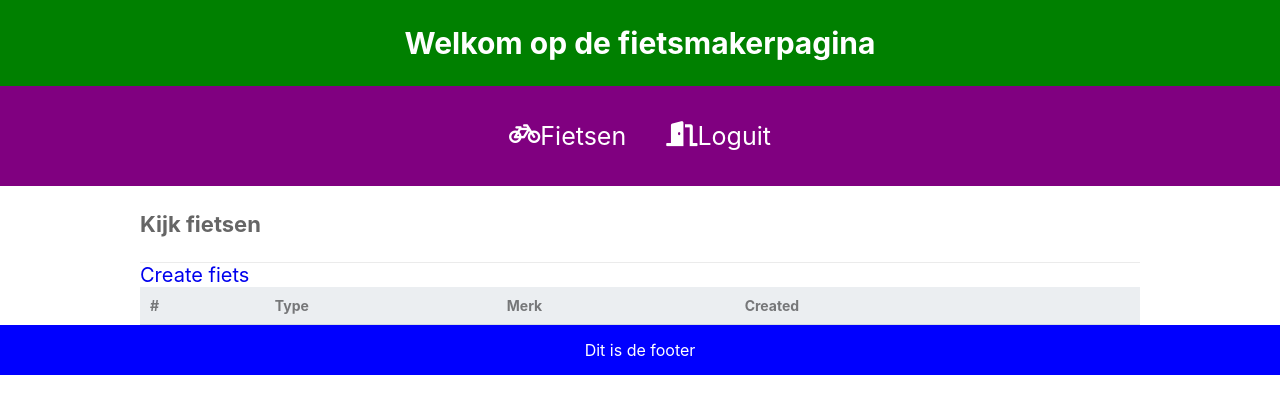
After one commit to tinusboss/met-de-jason-pawns-en-tinusboss, a PHP site: page /crud/read.php in a window 1280 px wide. The commit adds this page. Shown: the top 414 px of the page. Run offline with PHP 8.4, Linux system fonts and the light colour scheme; data that the repository does not hold is empty.

Commit message:
edit delete fiets
je kan nu edit deleten een fiets als je ingelogd bent

```diff
--- /dev/null
+++ b/fietsenwinkel/crud/functions.php
@@ -0,0 +1,47 @@
+<?php
+function pdo_connect_mysql() {
+    // $DATABASE_HOST = 'localhost';
+    // $DATABASE_USER = 'root';
+    // $DATABASE_PASS = '';
+    // $DATABASE_NAME = 'phpcrud';
+
+    $DATABASE_HOST = 'localhost';
+    $DATABASE_USER = 's157472_fietsenwinkel';
+    $DATABASE_PASS = 'fietsen';
+    $DATABASE_NAME = 's157472_fietsenwinkel';
+    try {
+    	return new PDO('mysql:host=' . $DATABASE_HOST . ';dbname=' . $DATABASE_NAME . ';charset=utf8', $DATABASE_USER, $DATABASE_PASS);
+    } catch (PDOException $exception) {
+    	exit('Failed to connect to database!');
+    }
+}
+function template_header($title) {
+echo <<<EOT
+<!DOCTYPE html>
+<html>
+	<head>
+		<meta charset="utf-8">
+		<title>$title</title>
+		<link href="style.css" rel="stylesheet" type="text/css">
+		<link rel="stylesheet" href="https://use.fontawesome.com/releases/v5.7.1/css/all.css">
+	</head>
+	<body>
+    <nav class="title">
+    	<div>
+    		<h1>Welkom op de fietsmakerpagina</h1>
+    	</div>
+    </nav>
+    <div class="navbar">
+        <a href="read.php"><i class="fas fa-bicycle"></i>Fietsen</a>
+    	<a href="../index.php?loguit='1'"><i class="fas fa-door-open"></i>Loguit</a>
+    </div>
+EOT;
+}
+function template_footer() {
+echo <<<EOT
+
+    </body>
+    <footer>Dit is de footer</footer>
+</html>
+EOT;
+}
--- a/inloggen/logout.php
+++ b/fietsenwinkel/crud/logout.php
@@ -4,4 +4,4 @@ session_start();
 session_unset();
 session_destroy();
 
-header("Location: index.php");
+header("Location: ../index.php");
--- /dev/null
+++ b/fietsenwinkel/crud/read.php
@@ -0,0 +1,59 @@
+<?php
+include 'functions.php';
+
+$pdo = pdo_connect_mysql();
+
+$page = isset($_GET['page']) && is_numeric($_GET['page']) ? (int)$_GET['page'] : 1;
+
+$records_per_page = 5;
+
+$stmt = $pdo->prepare('SELECT * FROM fietsenmaker ORDER BY id LIMIT :current_page, :record_per_page');
+$stmt->bindValue(':current_page', ($page - 1) * $records_per_page, PDO::PARAM_INT);
+$stmt->bindValue(':record_per_page', $records_per_page, PDO::PARAM_INT);
+$stmt->execute();
+
+$fietsen = $stmt->fetchAll(PDO::FETCH_ASSOC);
+
+$num_fietsen = $pdo->query('SELECT COUNT(*) FROM fietsenmaker')->fetchColumn();
+?>
+<?=template_header('Read')?>
+
+<div class="content read">
+	<h2>Kijk fietsen</h2>
+	<a href="create.php" class="create-fietsen">Create fiets</a>
+	<table>
+        <thead>
+            <tr>
+                <td>#</td>
+                <td>Type</td>
+                <td>Merk</td>
+                <td>Created</td>
+                <td></td>
+            </tr>
+        </thead>
+        <tbody>
+            <?php foreach ($fietsen as $fiets): ?>
+            <tr>
+                <td><?=$fiets['id']?></td>
+                <td><?=$fiets['merk']?></td>
+                <td><?=$fiets['type']?></td>
+                <td><?=$fiets['created']?></td>
+                <td class="actions">
+                    <a href="update.php?id=<?=$fiets['id']?>" class="edit"><i class="fas fa-pen fa-xs"></i></a>
+                    <a href="delete.php?id=<?=$fiets['id']?>" class="trash"><i class="fas fa-trash fa-xs"></i></a>
+                </td>
+            </tr>
+            <?php endforeach; ?>
+        </tbody>
+    </table>
+	<div class="pagination">
+		<?php if ($page > 1): ?>
+		<a href="read.php?page=<?=$page-1?>"><i class="fas fa-angle-double-left fa-sm"></i></a>
+		<?php endif; ?>
+		<?php if ($page*$records_per_page < $num_fietsen): ?>
+		<a href="read.php?page=<?=$page+1?>"><i class="fas fa-angle-double-right fa-sm"></i></a>
+		<?php endif; ?>
+	</div>
+</div>
+
+<?=template_footer()?>
--- /dev/null
+++ b/fietsenwinkel/crud/style.css
@@ -0,0 +1,203 @@
+* {
+    box-sizing: border-box;
+    font-family: -apple-system, BlinkMacSystemFont, "segoe ui", roboto, oxygen, ubuntu, cantarell, "fira sans", "droid sans", "helvetica neue", Arial, sans-serif;
+}
+body {
+    background-color: #FFFFFF;
+    margin: 0;
+}
+.title {
+    background-color: #008000;
+    height: 10%;
+    width: 100%;
+    justify-content: center;
+    align-items: center;
+    display: flex;
+    border: 0;
+}
+.title div h1 {
+    display: inline-flex;
+    align-items: center;
+    font-size: 30px;
+    color: white;
+}
+.navbar{
+    background: purple;
+    width: 100%;
+    height: 100px;
+    display: flex;
+    text-align: center;
+    align-items: center;
+    justify-content: center;
+}
+.navbar a{
+    color: white;
+    text-decoration: none;
+    display: inline-flex;
+    font-size: 25px;
+    padding: 20px;
+}
+.content {
+    width: 1000px;
+    margin: 0 auto;
+    text-decoration: none;
+}
+
+.content a{
+    text-decoration: none;
+    font-size: 20px;
+}
+
+.content h2 {
+    margin: 0;
+    padding: 25px 0;
+    font-size: 22px;
+    border-bottom: 1px solid #ebebeb;
+    color: #666666;
+}
+.read .create-contact {
+    display: inline-block;
+    text-decoration: none;
+    background-color: #38b673;
+    font-weight: bold;
+    font-size: 14px;
+    color: #FFFFFF;
+    padding: 10px 15px;
+    margin: 15px 0;
+}
+.read .create-contact:hover {
+    background-color: #32a367;
+}
+.read .pagination {
+    display: flex;
+    justify-content: flex-end;
+}
+.read .pagination a {
+    display: inline-block;
+    text-decoration: none;
+    background-color: #a5a7a9;
+    font-weight: bold;
+    color: #FFFFFF;
+    padding: 5px 10px;
+    margin: 15px 0 15px 5px;
+}
+.read .pagination a:hover {
+    background-color: #999b9d;
+}
+.read table {
+    width: 100%;
+    padding-top: 30px;
+    border-collapse: collapse;
+}
+.read table thead {
+    background-color: #ebeef1;
+    border-bottom: 1px solid #d3dae0;
+}
+.read table thead td {
+    padding: 10px;
+    font-weight: bold;
+    color: #767779;
+    font-size: 14px;
+}
+.read table tbody tr {
+    border-bottom: 1px solid #d3dae0;
+}
+.read table tbody tr:nth-child(even) {
+    background-color: #fbfcfc;
+}
+.read table tbody tr:hover {
+    background-color: #376ab7;
+}
+.read table tbody tr:hover td {
+    color: #FFFFFF;
+}
+.read table tbody tr:hover td:nth-child(1) {
+    color: #FFFFFF;
+}
+.read table tbody tr td {
+    padding: 10px;
+}
+.read table tbody tr td:nth-child(1) {
+    color: #a5a7a9;
+}
+.read table tbody tr td.actions {
+    padding: 8px;
+    text-align: right;
+}
+.read table tbody tr td.actions .edit, .read table tbody tr td.actions .trash {
+    display: inline-flex;
+    text-align: right;
+    text-decoration: none;
+    color: #FFFFFF;
+    padding: 10px 12px;
+}
+.read table tbody tr td.actions .trash {
+    background-color: #b73737;
+}
+.read table tbody tr td.actions .trash:hover {
+    background-color: #a33131;
+}
+.read table tbody tr td.actions .edit {
+    background-color: #37afb7;
+}
+.read table tbody tr td.actions .edit:hover {
+    background-color: #319ca3;
+}
+.update form {
+    padding: 15px 0;
+    display: flex;
+    flex-flow: wrap;
+}
+.update form label {
+    display: inline-flex;
+    width: 400px;
+    padding: 10px 0;
+    margin-right: 25px;
+}
+.update form input {
+    padding: 10px;
+    width: 400px;
+    margin-right: 25px;
+    margin-bottom: 15px;
+    border: 1px solid #cccccc;
+}
+.update form input[type="submit"] {
+    display: block;
+    background-color: #38b673;
+    border: 0;
+    font-weight: bold;
+    font-size: 14px;
+    color: #FFFFFF;
+    cursor: pointer;
+    width: 200px;
+  margin-top: 15px;
+}
+.update form input[type="submit"]:hover {
+    background-color: #32a367;
+}
+.delete .yesno {
+    display: flex;
+}
+.delete .yesno a {
+    display: inline-block;
+    text-decoration: none;
+    background-color: #38b673;
+    font-weight: bold;
+    color: #FFFFFF;
+    padding: 10px 15px;
+    margin: 15px 10px 15px 0;
+}
+.delete .yesno a:hover {
+    background-color: #32a367;
+}
+
+footer {
+    background: #0000FF;
+    color: white;
+    width: 100%;
+    height: 50px;
+    text-align: center;
+    display: flex;
+    align-items: center;
+    justify-content: center;
+}
--- a/fietsenwinkel/include/fietsenlayout.php
+++ b/fietsenwinkel/include/fietsenlayout.php
@@ -4,7 +4,7 @@
     <meta charset="UTF-8">
     <meta http-equiv="X-UA-Compatible" content="IE=edge">
     <meta name="viewport" content="width=device-width, initial-scale=1.0">
-    <link rel="stylesheet" href="../css/fietsen.css">
+    <link rel="stylesheet" href="../css/fietsenwinkel.css">
     <title>Fietsen</title>
 </head>
 <body>
--- a/fietsenwinkel/include/html/user/login.php
+++ b/fietsenwinkel/include/html/user/login.php
@@ -49,7 +49,7 @@
                 session_start();
                 $_SESSION['loggedin'] = true;
                 $_SESSION['username'] = $username;
-                echo '<script>window.location.replace("../../../indexx.php");</script>';
+                echo '<script>window.location.replace("../../../crud/read.php");</script>';
             } else {
                 //$validPassword was FALSE. Wachtwoord die matcht niet
                 echo '<script>alert("Foute gebruikersnaam of wachtwoord")</script>';
--- a/fietsenwinkel/include/pagefunctions.php
+++ b/fietsenwinkel/include/pagefunctions.php
@@ -76,7 +76,7 @@ function getSection()
             $section = showFietsen($fietsen);
             break;
         case "inloggen":
-            $section = "Dit is de inhoud van de inlog pagina.";
+            $section = "";
             break;
         case "test":
             include("../index.php");
```
Also changed, not shown: fietsenwinkel/crud/create.php (added, +41 -0 lines), fietsenwinkel/crud/delete.php (added, +42 -0 lines), fietsenwinkel/crud/index.php (added, +15 -0 lines), fietsenwinkel/crud/update.php (added, +50 -0 lines), fietsenwinkel/indexx.php (deleted, +0 -13 lines), inloggen/login.php (deleted, +0 -74 lines), inloggen/register.php (deleted, +0 -84 lines).
